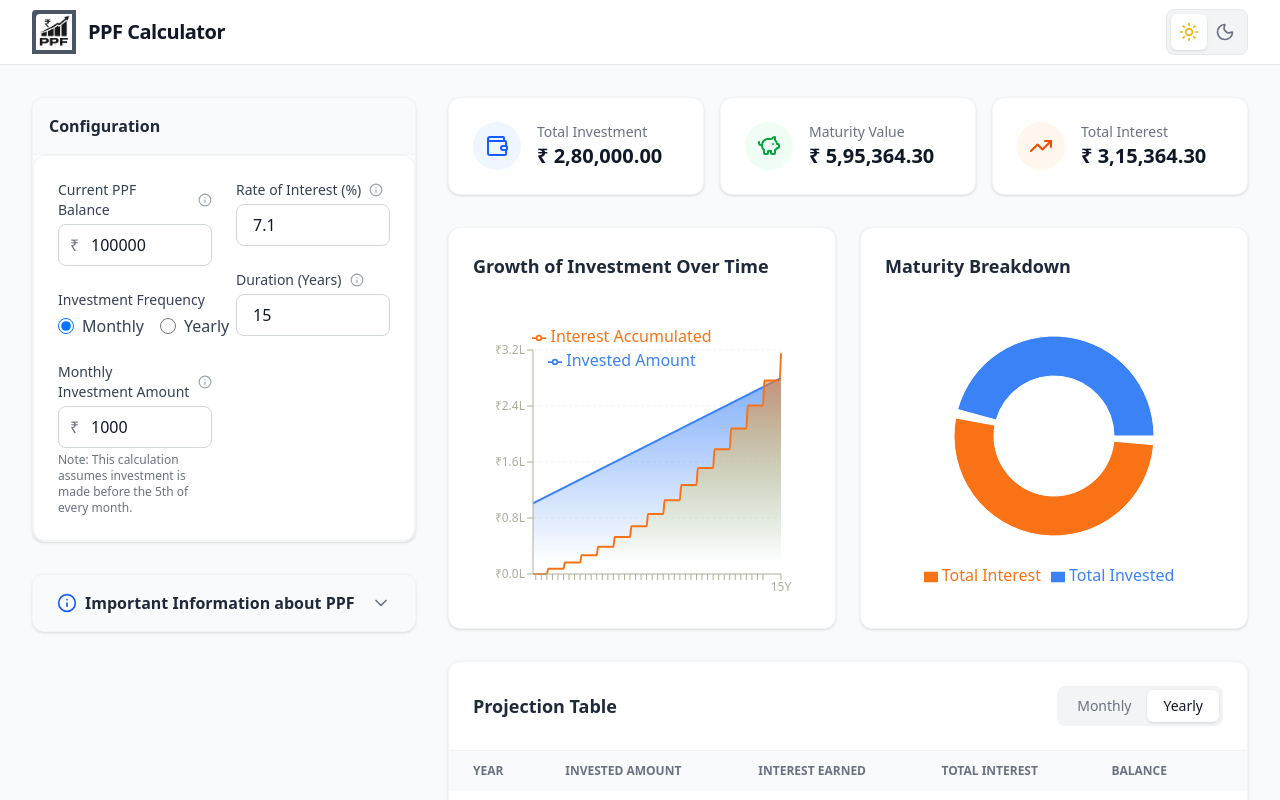
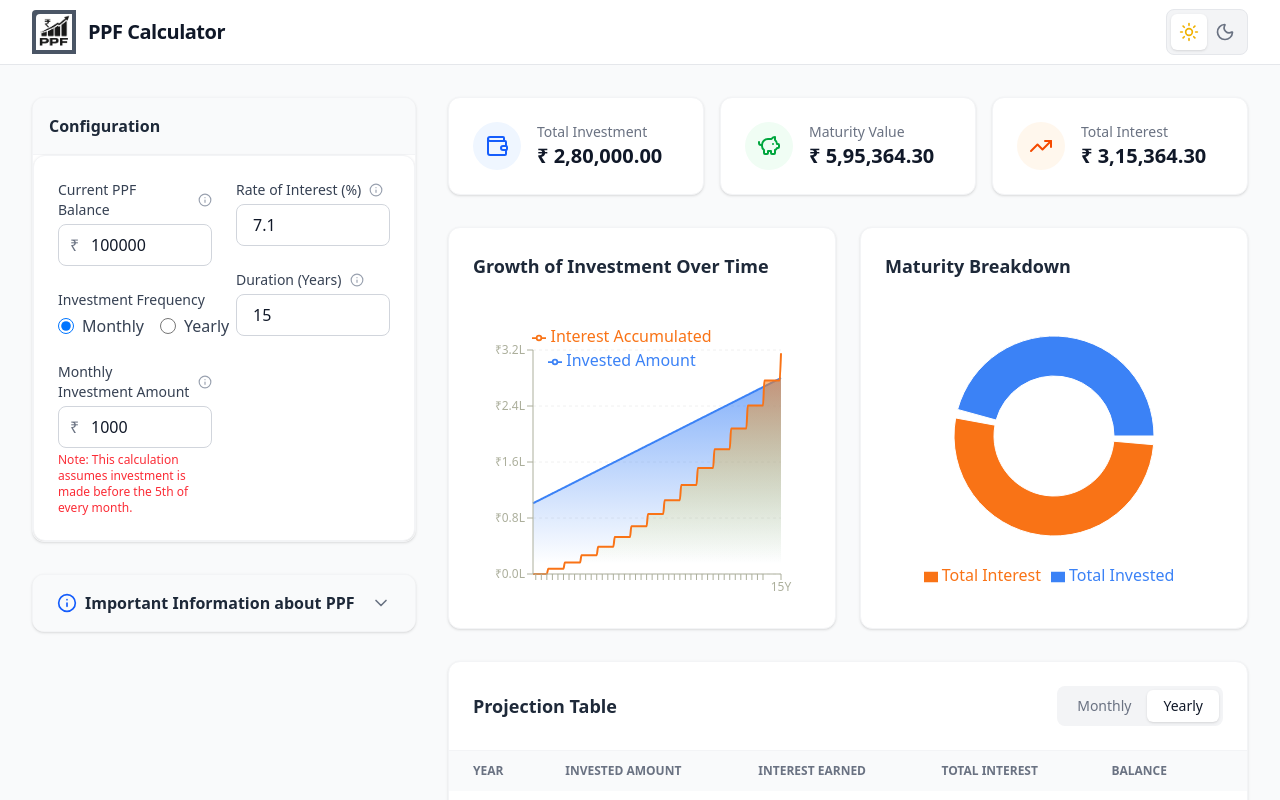
Before and after one commit to AnisHerdev/ppf-projection-calculator-react, a React (Vite) app: page / in a window 1280 px wide. Shown: the top 800 px of the page. Built offline with nearby package versions, Linux system fonts and the light colour scheme.

Commit message:
updated colors of the note to red and added step of 5 for the duration

```diff
--- a/src/components/InputForm.tsx
+++ b/src/components/InputForm.tsx
@@ -103,7 +103,7 @@ const InputForm: React.FC<InputFormProps> = ({
                             Note: Maximum investment in PPF is ₹1.5 Lakhs per year.
                         </p>
                     )}
-                    <p className="text-gray-500 dark:text-gray-400 text-xs mt-1">
+                    <p className="text-red-500 dark:text-red-400 text-xs mt-1">
                         {isMonthly
                             ? 'Note: This calculation assumes investment is made before the 5th of every month.'
                             : 'Note: This calculation assumes investment is made before the 5th of April every year.'}
@@ -146,6 +146,7 @@ const InputForm: React.FC<InputFormProps> = ({
                             }`}
                         min={15}
                         max={100}
+                        step={5}
                     />
                     {duration < 15 && (
                         <p className="text-red-500 dark:text-red-400 text-xs mt-1">Duration should be a minimum of 15 years</p>
```
